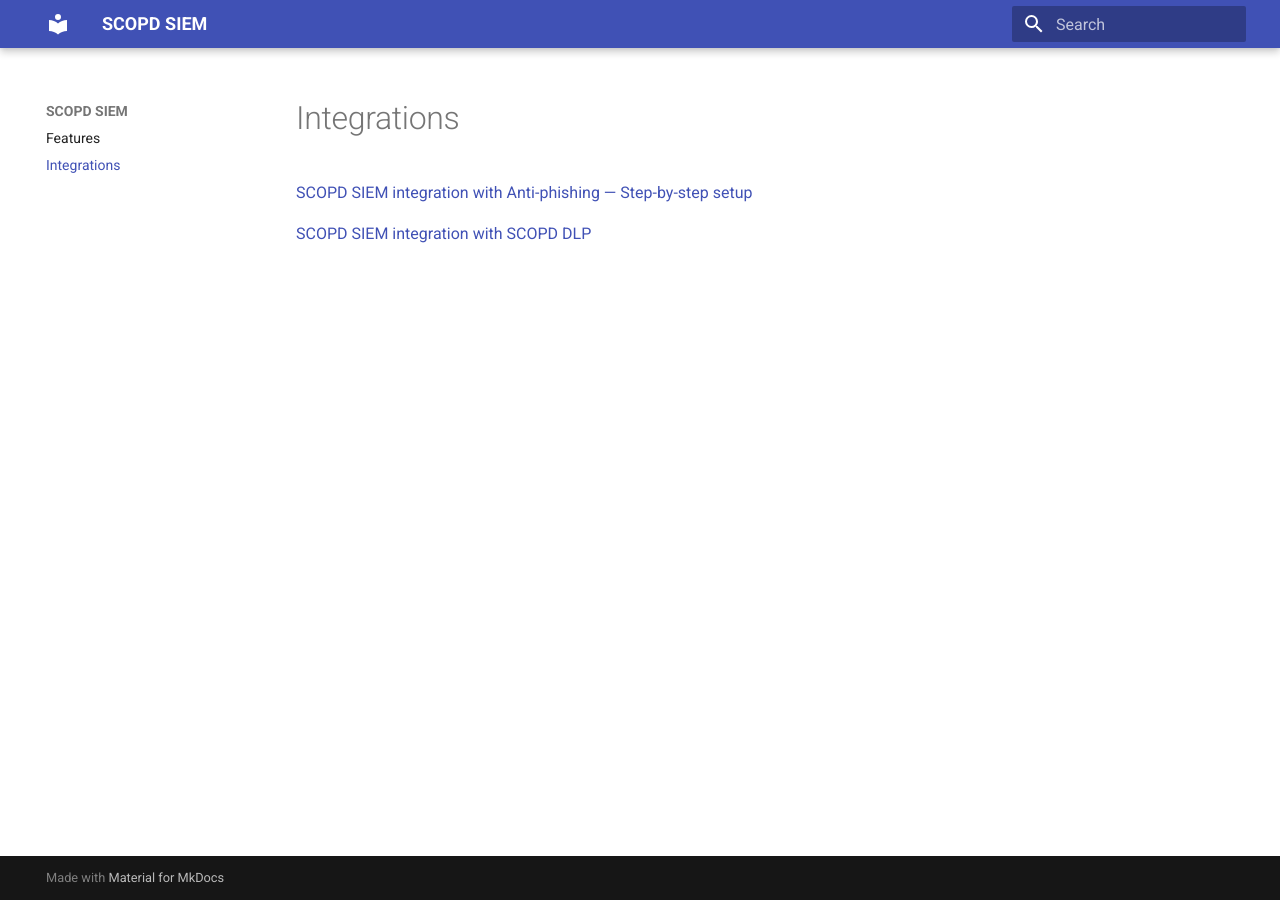
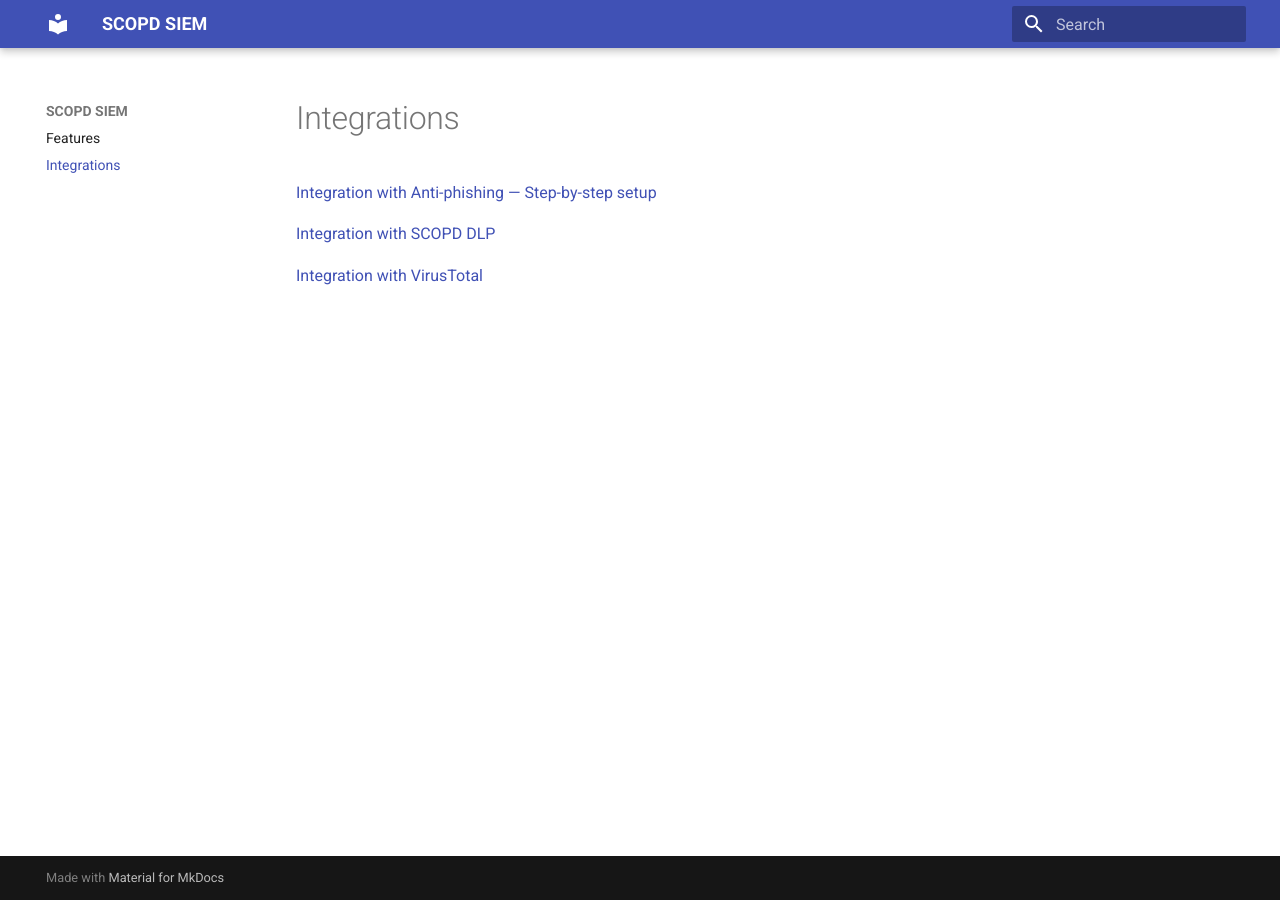
Before and after one commit to Netanelpo/scopd-integrations-docs, an MkDocs documentation site: the page built from docs/integration.md, in a window 1280 px wide. Built offline with MkDocs 1.6.1 and Material for MkDocs 9.7.7, drawn with Linux system fonts in a browser that asks for light colours.

Commit message:
Update integration.md

```diff
--- a/docs/integration.md
+++ b/docs/integration.md
@@ -1,3 +1,5 @@
-[SCOPD SIEM integration with Anti-phishing — Step-by-step setup](integrations/anti-phishing/anti-phishing.md)
+[Integration with Anti-phishing — Step-by-step setup](integrations/anti-phishing/anti-phishing.md)
 
-[SCOPD SIEM integration with SCOPD DLP](integrations/dlp/dlp.md)
+[Integration with SCOPD DLP](integrations/dlp/dlp.md)
+
+[Integration with VirusTotal](integrations/virustotal/virustotal.md)
```
